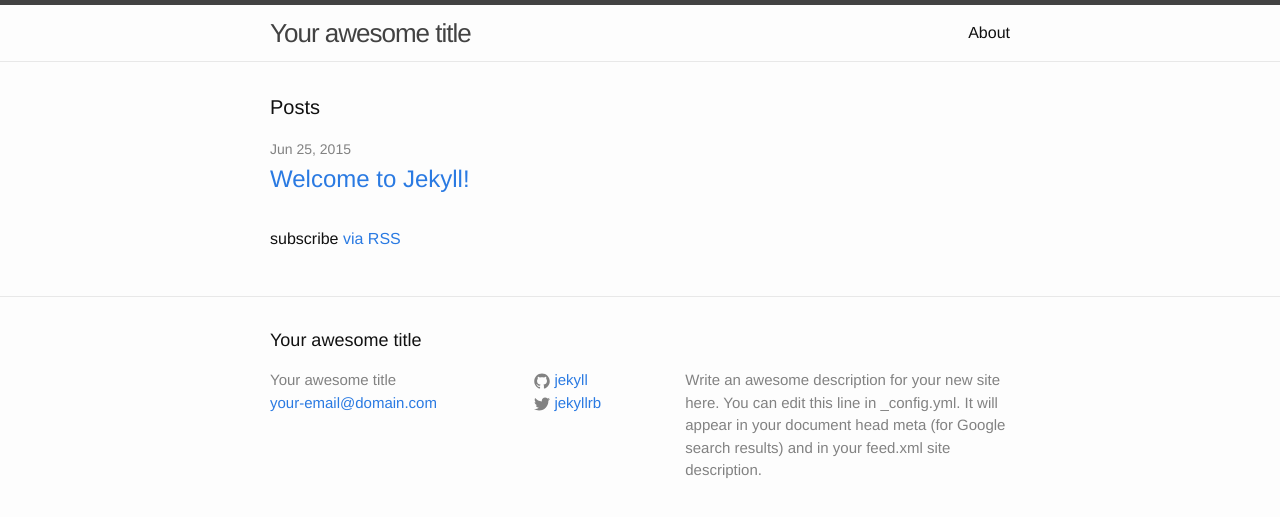
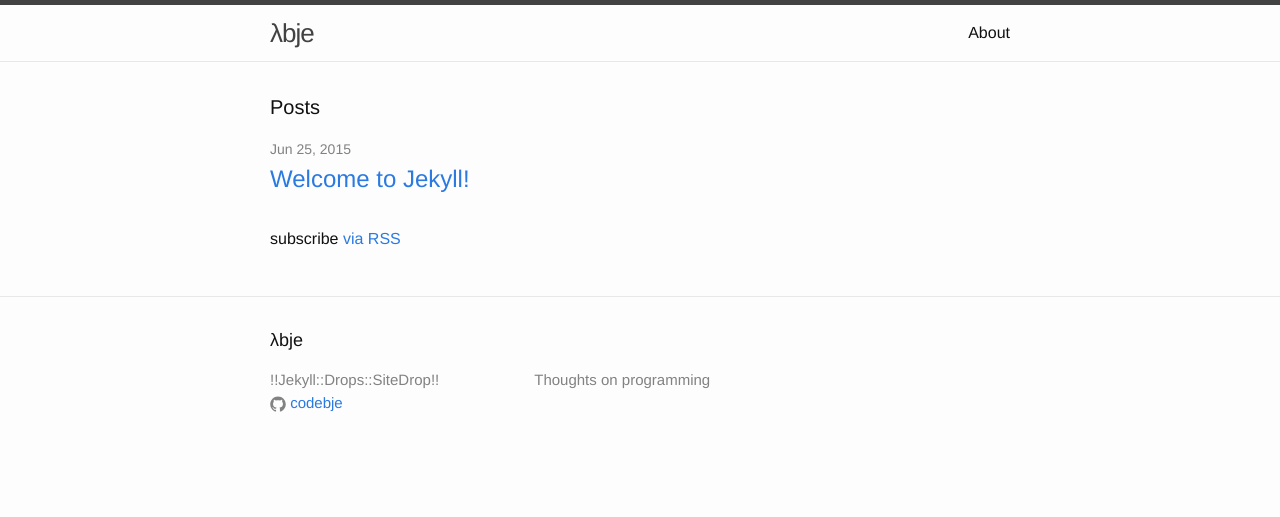
Before and after one commit to codebje/codebje.github.io, a Jekyll site: the page built from index.html, in a window 1280 px wide. Shown: the top 517 px of the page. Built offline with Jekyll 4.4.1, drawn with Linux system fonts in a browser that asks for light colours.

Commit message:
a few changes

```diff
--- a/_config.yml
+++ b/_config.yml
@@ -1,16 +1,25 @@
-# Site settings
-title: Your awesome title
-email: your-email@domain.com
-description: > # this means to ignore newlines until "baseurl:"
-  Write an awesome description for your new site here. You can edit this
-  line in _config.yml. It will appear in your document head meta (for
-  Google search results) and in your feed.xml site description.
-baseurl: "" # the subpath of your site, e.g. /blog/
-url: "http://yourdomain.com" # the base hostname & protocol for your site
-twitter_username: jekyllrb
-github_username:  jekyll
+title:                  λbje
+description:            Thoughts on programming
+github_username:        codebje
+logo:                   site-logo.png
+#url:              http://bje.id.au
 
-# Build settings
-markdown: kramdown
+# Owner/author information
+owner:
+  name:           Byron Ellacott
+  avatar:         bio-photo.jpg
+
+highlighter: pygments
+markdown:    kramdown
+
+permalink:   /:categories/:title
+
+kramdown:
+  auto_ids: true
+  footnote_nr: 1
+  entity_output: as_char
+  toc_levels: 1..6
+  use_coderay: false
+
 sass:
   cache_location: "/tmp/.sass-cache"
--- a/_includes/footer.html
+++ b/_includes/footer.html
@@ -6,14 +6,8 @@
 
     <div class="footer-col-wrapper">
       <div class="footer-col  footer-col-1">
-        <ul class="contact-list">
-          <li>{{ site.title }}</li>
-          <li><a href="mailto:{{ site.email }}">{{ site.email }}</a></li>
-        </ul>
-      </div>
-
-      <div class="footer-col  footer-col-2">
         <ul class="social-media-list">
+          !!{{site}}!!
           {% if site.github_username %}
           <li>
             <a href="https://github.com/{{ site.github_username }}">
--- a/_includes/header.html
+++ b/_includes/header.html
@@ -15,7 +15,7 @@
 
       <div class="trigger">
         {% for page in site.pages %}
-          {% if page.title %}
+          {% if page.title and page.sitemap != false %}
           <a class="page-link" href="{{ page.url | prepend: site.baseurl }}">{{ page.title }}</a>
           {% endif %}
         {% endfor %}
```
Also changed, not shown: 404.md (added, +9 -0 lines).
